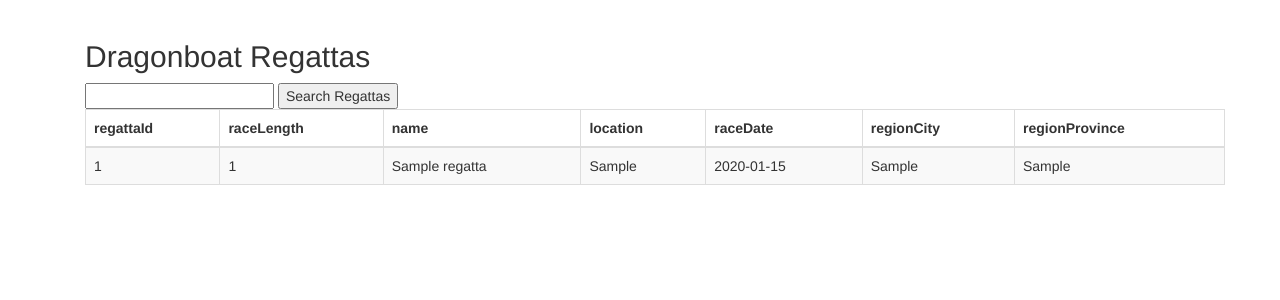
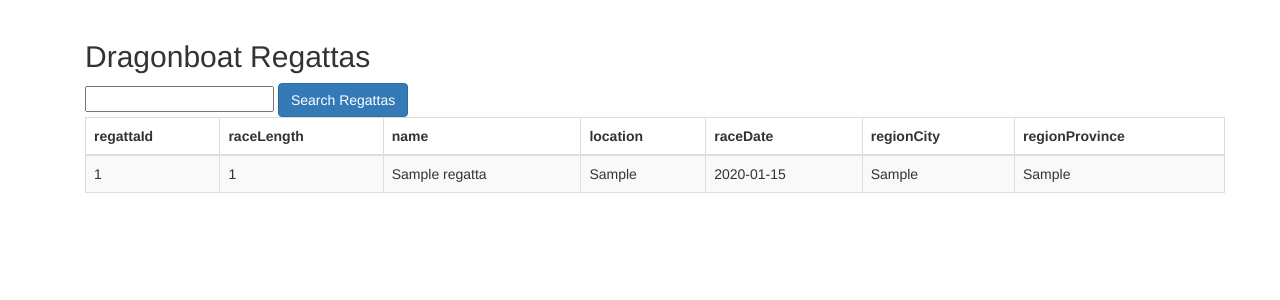
Before and after one commit to alexsclim/Felist, a Flask app: page /regattas in a window 1280 px wide. Shown: the part 52-352 px from the top of the page. Run offline with Flask 2, Linux system fonts and the light colour scheme; the visitor is signed in with stand-in values (Sample User, id 1); tables that the repository leaves empty hold one stand-in row (values such as "Sample post"); some libraries are stand-ins or nearby versions.

Commit message:
swagged out button

```diff
--- a/app/templates/regattas.html
+++ b/app/templates/regattas.html
@@ -4,7 +4,7 @@
   <h2>Dragonboat Regattas</h2>
   <form action="" method="post">
     <input type="input" name="search-input"></input>
-    <input type="submit" name="search-button" value="Search Regattas"></input>
+    <input type="submit" name="search-button" value="Search Regattas" class="btn btn-primary"></input>
   </form>
   <table class="table table-striped table-bordered">
     <thead>
```
